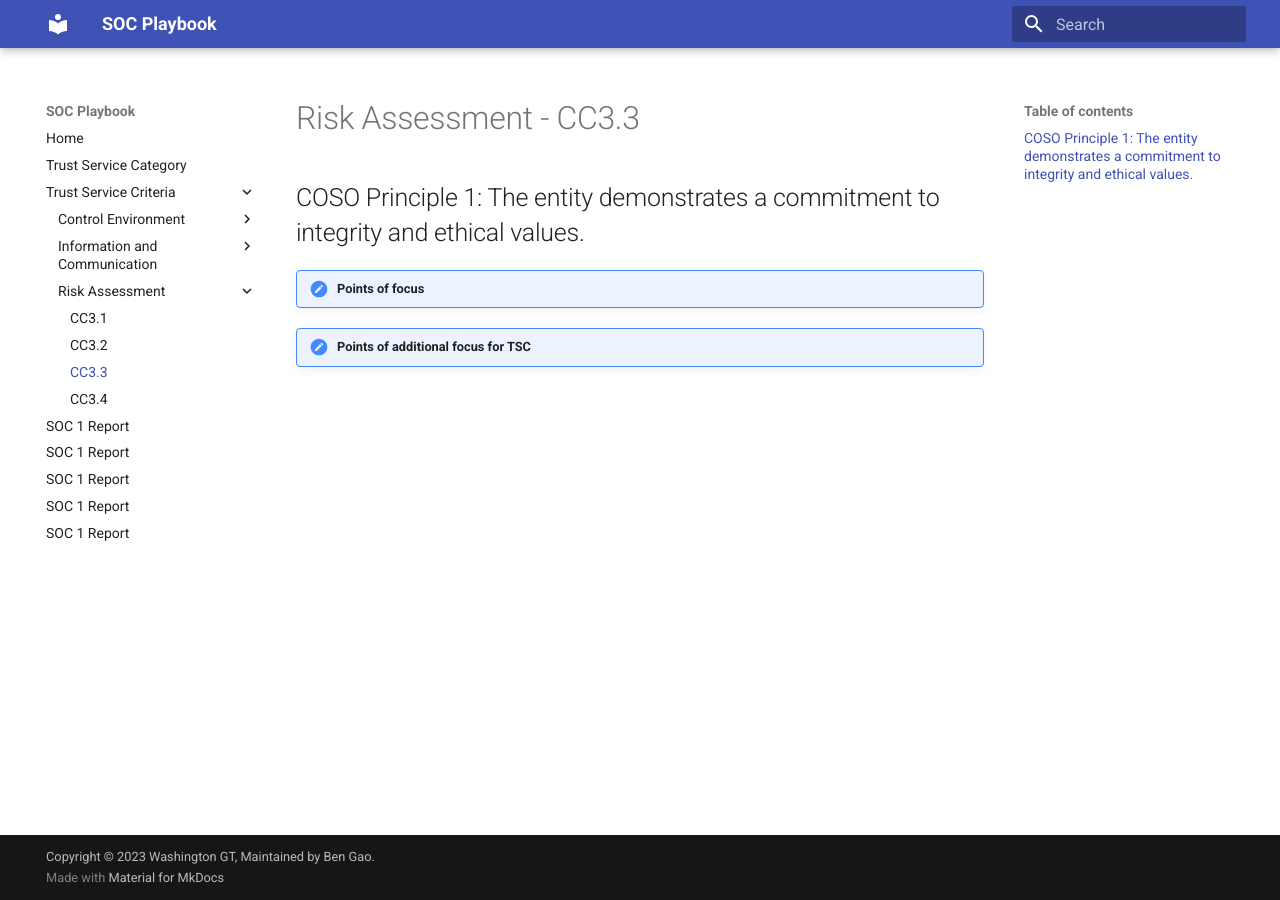
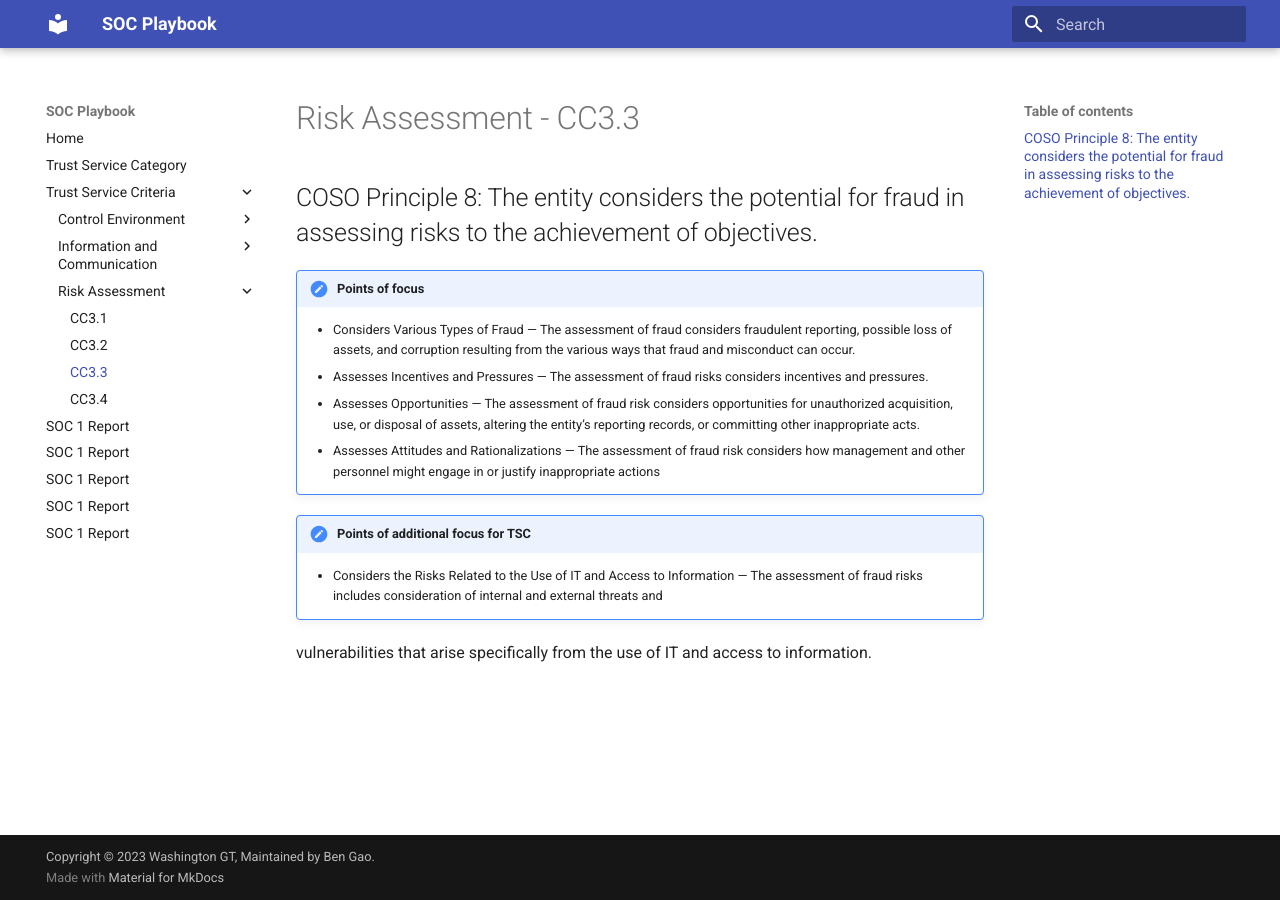
Before and after one commit to WashingtonGT/soc-playbook, an MkDocs documentation site: the page built from docs/tsc/cc3-3.md, in a window 1280 px wide. Built offline with MkDocs 1.6.1 and Material for MkDocs 9.7.7, drawn with Linux system fonts in a browser that asks for light colours.

Commit message:
Update cc3-3.md

```diff
--- a/docs/tsc/cc3-3.md
+++ b/docs/tsc/cc3-3.md
@@ -1,9 +1,17 @@
 #  Risk Assessment - CC3.3
 
-## COSO Principle 1: The entity demonstrates a commitment to integrity and ethical values.
+## COSO Principle 8: The entity considers the potential for fraud in assessing risks to the achievement of objectives.
 
 
 !!! note "Points of focus"
 
+    * Considers Various Types of Fraud — The assessment of fraud considers fraudulent reporting, possible loss of assets, and corruption resulting from the various ways that fraud and misconduct can occur.
+    * Assesses Incentives and Pressures — The assessment of fraud risks considers incentives and pressures.
+    * Assesses Opportunities — The assessment of fraud risk considers opportunities for unauthorized acquisition, use, or disposal of assets, altering the entity’s reporting records, or committing other inappropriate acts.
+    * Assesses Attitudes and Rationalizations — The assessment of fraud risk considers how management and other personnel might engage in or justify inappropriate actions
+
 
 !!! note "Points of additional focus for TSC"
+
+    * Considers the Risks Related to the Use of IT and Access to Information — The assessment of fraud risks includes consideration of internal and external threats and
+vulnerabilities that arise specifically from the use of IT and access to information.
```
